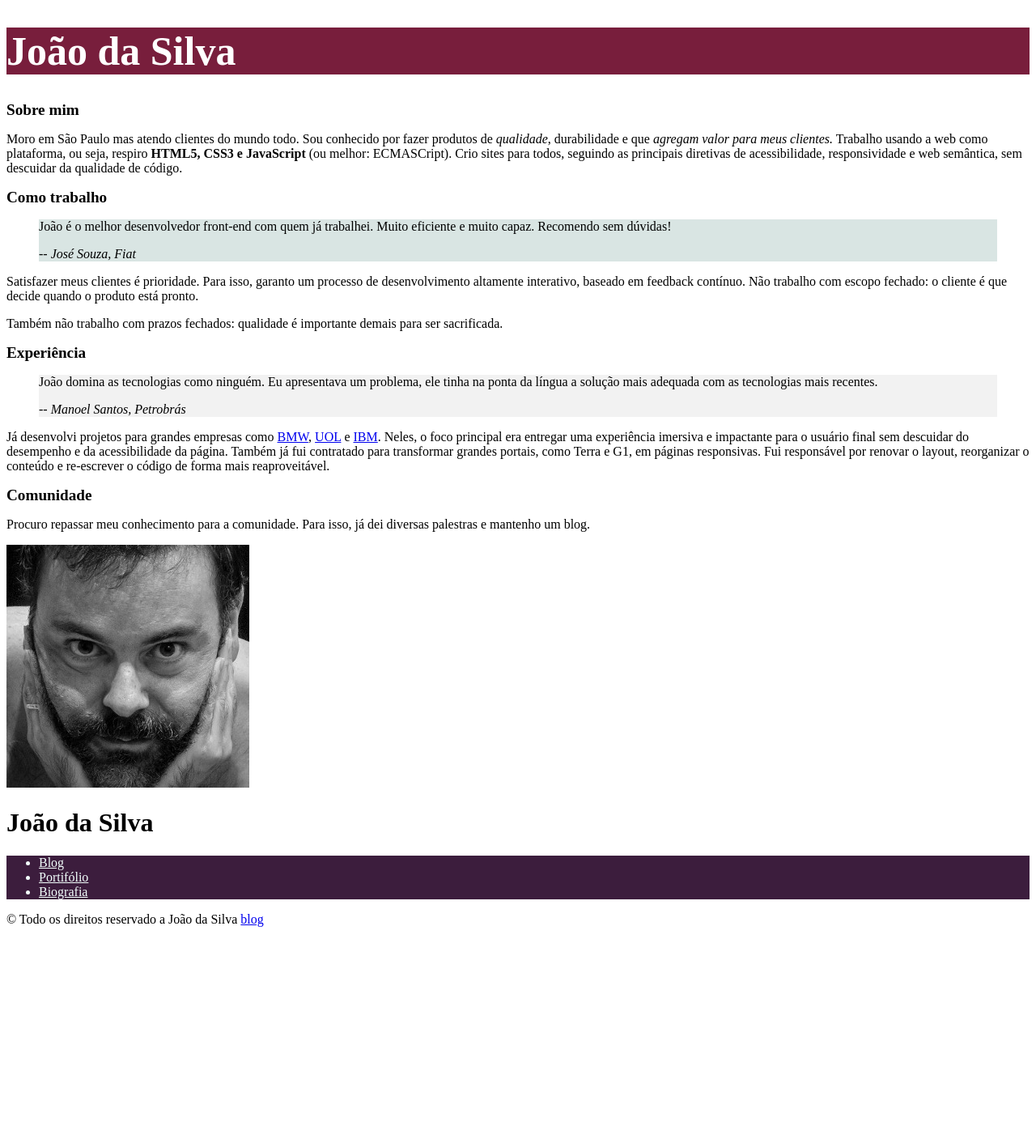
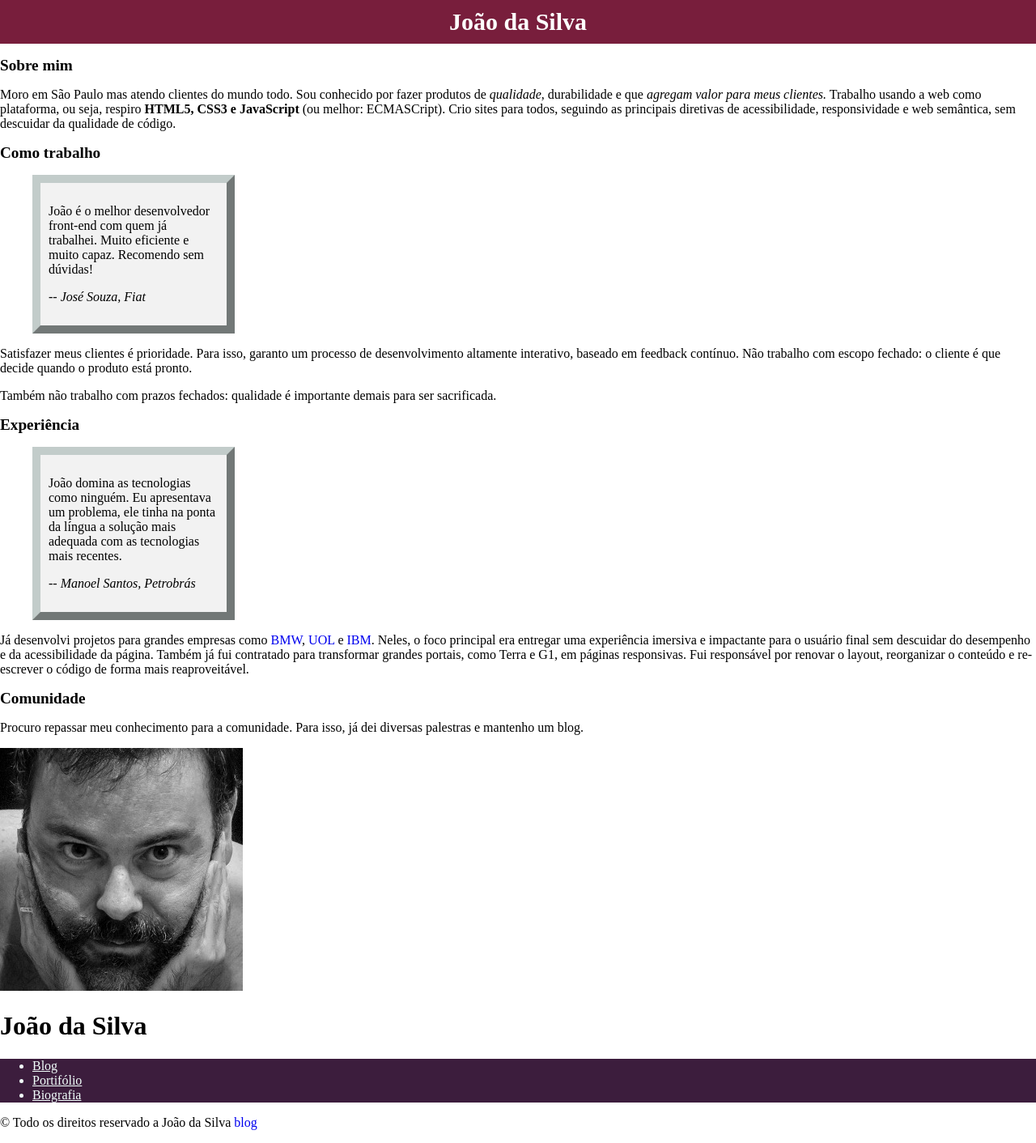
Before and after one commit to SamuelHericles/Projetos_Tec_Web, a PHP site: page /html/bio.html in a window 1280 px wide. Shown: the whole page at 81% size. Before the commit the page ends 1145 px from the top, so only its background shows below. Run offline with PHP 8.4, Linux system fonts and the light colour scheme.

Commit message:
Fromatando o conteúdo da home!

```diff
--- a/Blog_do_Joao_da_silva/css/site.css
+++ b/Blog_do_Joao_da_silva/css/site.css
@@ -1,24 +1,42 @@
 main h1{
     font-family: "Times New Roman","Open Sans","Arial",serif,sans-serif;
-    font-size: 50px;
+    font-size: 30px;
     color: #FFF;
     background-color: rgb(120,30,60);
+    text-decoration: none;
+    /*padding: 16px;para os 4 lados*/
+    padding-top: 10px;
+    padding-bottom: 10px;
+    margin: 0px;
+    text-align: center;
 }
 
 body{
-    font-family: "Times New Roman"
+    font-family: "Times New Roman";
+    margin: 0px;
 }
 
 h2 {
     font-size: 120%;
 }
 
-#cit1{
+/*#cit1{
     background-color: #d9e5e3;
-}
+}*/
 
 blockquote{
     background-color: #f2f2f2;
+    padding: 10px;
+    /*border: 10px solid #c2ccca;*/
+    /*border: 10px dotted #c2ccca;*/
+    border: 10px outset #c2ccca;
+    width: 250px;
+    box-sizing: border-box;
+
+}
+
+p a{
+    text-decoration: none;
 }
 
 ul li a{
--- a/Blog_do_Joao_da_silva/html/bio.html
+++ b/Blog_do_Joao_da_silva/html/bio.html
@@ -49,6 +49,12 @@
 		+ /**/ : comentários em css
 		+ # : pegar um id definido no cod. html
 		+ inerith: caso o pai(site principal) seja o escuro, o inerith deixa branco;
+		+ text-decoration: underline no nome
+		+ padding: configurar o espaçamento entre as palavras
+		+ width: largura do container;
+		+ box-sizing: a paritir de onde você vai contar o tamanho do container;
+		+ border: borda de um container, parâmetros: tamanho do pixel, tipos de borda, cor da borda;
+			+ Tipos de bordas: solid, botted, outset, double, groove, dashed, ridge, insert
 
 	===Medidas===
 		+ px -> pixels;
@@ -107,6 +113,7 @@
 				<h2>Comunidade</h2>
 						<p>Procuro repassar meu conhecimento para a comunidade. Para isso, já dei diversas palestras e mantenho um blog.</p>
 						<img src="../imagens/eu.jpg" alt="Foto do João">
+
 		</main>
 		<footer>
 			<h1>João da Silva</h1>
@@ -120,8 +127,8 @@
 					</ul>
 				</nav>
 			</aside>
-		</footer>
 
 			<p>&copy Todo os direitos reservado a João da Silva <a href="blog.html">blog</a></p>
+		</footer>
 	</body>
 </html>
```
